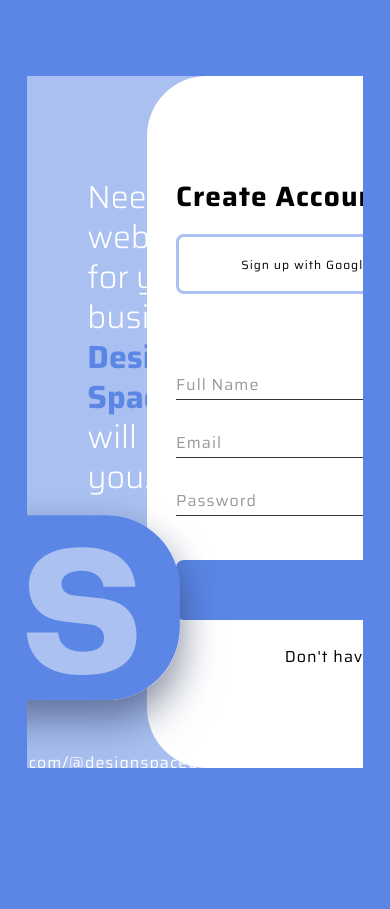
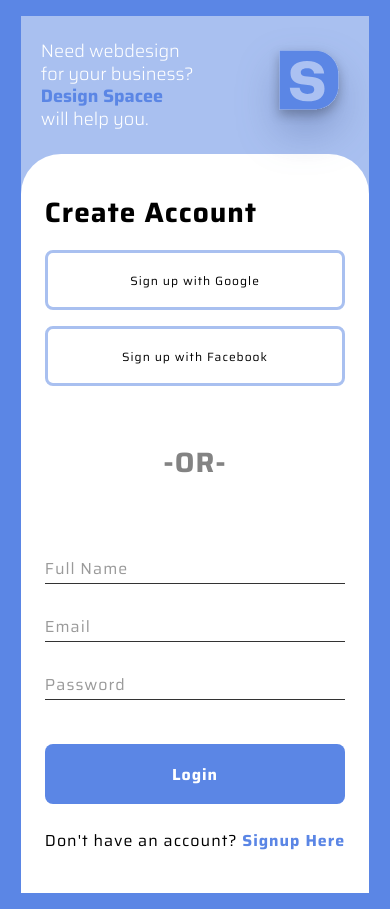
Before and after one commit to lanWifi01/APPDEV1, a React (Vite) app in the folder F_L04_ReactJsStylingFigmaConversion/: page / in a window 390 px wide. Before the commit the page ends 844 px from the top, so only its background shows below. Built offline with nearby package versions, Linux system fonts and the light colour scheme; a web font is replaced by a local one.

Commit message:
Implement responsive layouts for Login and Sign Up screens

```diff
--- a/F_L04_ReactJsStylingFigmaConversion/src/components/login/Login.module.css
+++ b/F_L04_ReactJsStylingFigmaConversion/src/components/login/Login.module.css
@@ -115,3 +115,144 @@
     font-weight: 700;
     text-decoration: none;
 }
+
+/* ============================================================
+   RESPONSIVE — Tablet large  (768px – 1023px)
+   ============================================================ */
+@media (max-width: 1023px) {
+    .login {
+        width: 94vw;
+        height: auto;
+        min-height: 600px;
+    }
+
+    .left {
+        width: 36%;
+        padding: 8vh 32px 28px;
+    }
+
+    .tagline {
+        font-size: 26px;
+    }
+
+    .logo {
+        height: 20vh;
+        max-height: 200px;
+    }
+
+    .form h2 {
+        margin-bottom: 60px;
+    }
+}
+
+/* ============================================================
+   RESPONSIVE — Tablet medium  (601px – 880px)
+   ============================================================ */
+@media (max-width: 880px) {
+    .login {
+        width: 98vw;
+        min-height: unset;
+    }
+
+    .left {
+        width: 32%;
+        padding: 6vh 20px 24px;
+    }
+
+    .tagline {
+        font-size: 22px;
+    }
+
+    .logo {
+        height: 16vh;
+        max-height: 160px;
+    }
+
+    .form {
+        max-width: 92%;
+    }
+
+    .form h2 {
+        margin-bottom: 40px;
+    }
+}
+
+/* ============================================================
+   RESPONSIVE — Tablet small  (601px – 720px)
+   ============================================================ */
+@media (max-width: 720px) {
+    .left {
+        width: 28%;
+        padding: 4vh 16px 20px;
+    }
+
+    .tagline {
+        font-size: 19px;
+    }
+
+    .logo {
+        height: 14vh;
+        max-height: 120px;
+    }
+
+    .form {
+        max-width: 94%;
+    }
+
+    .form h2 {
+        margin-bottom: 28px;
+    }
+}
+
+/* ============================================================
+   RESPONSIVE — Mobile  (≤ 599px)
+   ============================================================ */
+@media (max-width: 599px) {
+    .login {
+        flex-direction: column;
+        width: 100%;
+        height: auto;
+        min-height: unset;
+    }
+
+    /* Left panel becomes a compact top banner */
+    .left {
+        width: 100%;
+        flex-direction: row;
+        justify-content: space-between;
+        align-items: center;
+        padding: 24px 20px;
+    }
+
+    .tagline {
+        font-size: 18px;
+        align-self: center;
+    }
+
+    .logo {
+        height: 80px;
+        max-height: 80px;
+        margin: 0;
+    }
+
+    /* Hide decorative figma link on small screens */
+    .link {
+        display: none;
+    }
+
+    /* Right panel curves on the top instead of the left */
+    .right {
+        border-radius: 40px 40px 0 0;
+        padding: 36px 0 40px;
+    }
+
+    .form {
+        width: 100%;
+        max-width: 100%;
+        padding: 0 24px;
+    }
+
+    .form h2 {
+        margin-bottom: 32px;
+    }
+}
--- a/F_L04_ReactJsStylingFigmaConversion/src/components/signup/Signup.module.css
+++ b/F_L04_ReactJsStylingFigmaConversion/src/components/signup/Signup.module.css
@@ -147,3 +147,161 @@
     justify-self: center;
     align-self: center;
 }
+
+/* ============================================================
+   RESPONSIVE — Tablet large  (768px – 1023px)
+   ============================================================ */
+@media (max-width: 1023px) {
+    .login {
+        width: 94vw;
+        height: auto;
+        min-height: 600px;
+    }
+
+    .left {
+        width: 36%;
+        padding: 8vh 32px 28px;
+    }
+
+    .tagline {
+        font-size: 26px;
+    }
+
+    .logo {
+        height: 20vh;
+        max-height: 200px;
+    }
+
+    /* Make social buttons fill their column instead of fixed 260px */
+    .signupButtons button {
+        width: 100%;
+    }
+}
+
+/* ============================================================
+   RESPONSIVE — Tablet medium  (601px – 880px)
+   ============================================================ */
+@media (max-width: 880px) {
+    .login {
+        width: 98vw;
+        min-height: unset;
+    }
+
+    .left {
+        width: 32%;
+        padding: 6vh 20px 24px;
+    }
+
+    .tagline {
+        font-size: 22px;
+    }
+
+    .logo {
+        height: 16vh;
+        max-height: 160px;
+    }
+
+    .form {
+        max-width: 92%;
+    }
+
+    /* Stack social buttons vertically to avoid overflow */
+    .signupButtons {
+        grid-template-columns: 1fr;
+    }
+
+    .signupButtons button {
+        width: 100%;
+        height: 60px;
+    }
+
+    .signupChoices {
+        margin-bottom: 12px;
+    }
+}
+
+/* ============================================================
+   RESPONSIVE — Tablet small  (601px – 720px)
+   ============================================================ */
+@media (max-width: 720px) {
+    .left {
+        width: 28%;
+        padding: 4vh 16px 20px;
+    }
+
+    .tagline {
+        font-size: 19px;
+    }
+
+    .logo {
+        height: 14vh;
+        max-height: 120px;
+    }
+
+    .form {
+        max-width: 94%;
+    }
+}
+
+/* ============================================================
+   RESPONSIVE — Mobile  (≤ 599px)
+   ============================================================ */
+@media (max-width: 599px) {
+    .login {
+        flex-direction: column;
+        width: 100%;
+        height: auto;
+        min-height: unset;
+    }
+
+    /* Left panel becomes a compact top banner */
+    .left {
+        width: 100%;
+        flex-direction: row;
+        justify-content: space-between;
+        align-items: center;
+        padding: 24px 20px;
+    }
+
+    .tagline {
+        font-size: 18px;
+        align-self: center;
+    }
+
+    .logo {
+        height: 80px;
+        max-height: 80px;
+        margin: 0;
+    }
+
+    /* Hide decorative figma link on small screens */
+    .link {
+        display: none;
+    }
+
+    /* Right panel curves on the top instead of the left */
+    .right {
+        border-radius: 40px 40px 0 0;
+        padding: 36px 0 40px;
+    }
+
+    .form {
+        width: 100%;
+        max-width: 100%;
+        padding: 0 24px;
+    }
+
+    /* Stack social buttons vertically on mobile */
+    .signupButtons {
+        grid-template-columns: 1fr;
+    }
+
+    .signupButtons button {
+        width: 100%;
+        height: 60px;
+    }
+
+    .signupChoices {
+        margin-bottom: 16px;
+    }
+}
--- a/F_L04_ReactJsStylingFigmaConversion/src/index.css
+++ b/F_L04_ReactJsStylingFigmaConversion/src/index.css
@@ -15,3 +15,13 @@ body {
   display: grid;
   place-items: center;
 }
+
+/* ============================================================
+   RESPONSIVE — Mobile body padding  (≤ 599px)
+   ============================================================ */
+@media (max-width: 599px) {
+  body {
+    padding: 16px 0;
+    align-items: start;
+  }
+}
```
